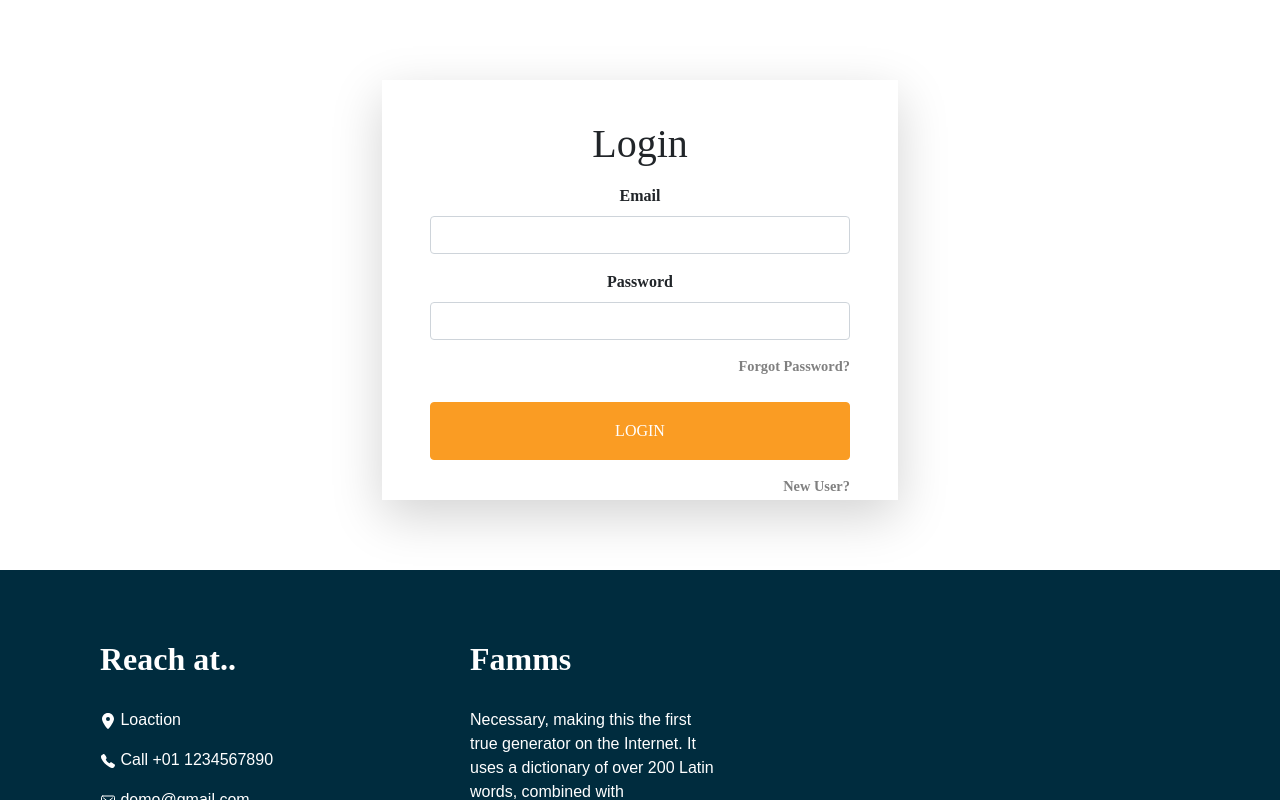
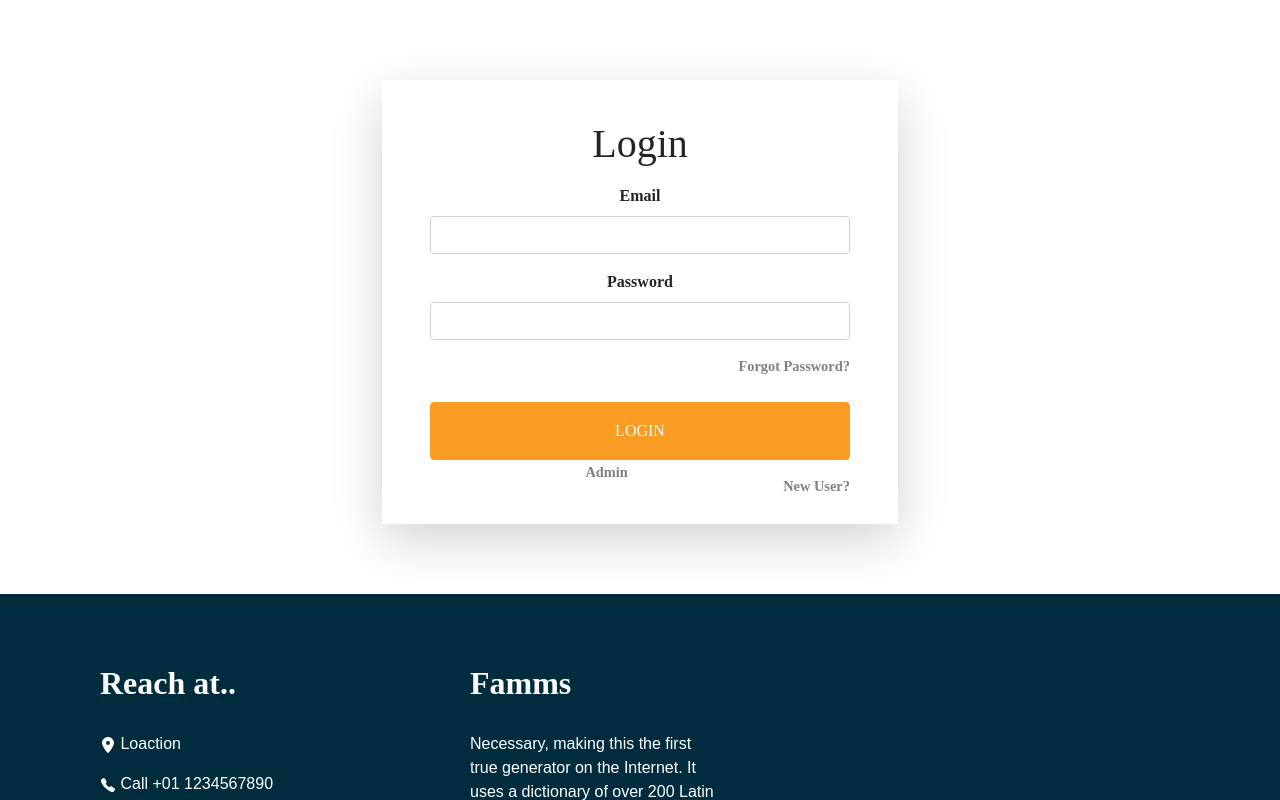
Before and after one commit to Kamaleesh3/Mern-Front, a React (Create React App) app: page / in a window 1280 px wide. Built offline with nearby package versions, Linux system fonts and the light colour scheme.

Commit message:
Update Login.jsx

```diff
--- a/src/components/user/Login.jsx
+++ b/src/components/user/Login.jsx
@@ -78,6 +78,7 @@ function Login() {
             </button>
 
             <Link to='/register' className="float-right mt-3">New User?</Link>
+		<Link to='/admin' className=" mt-3 tip">Admin</Link>
           </form>
 		  </div>
     </div>
```
